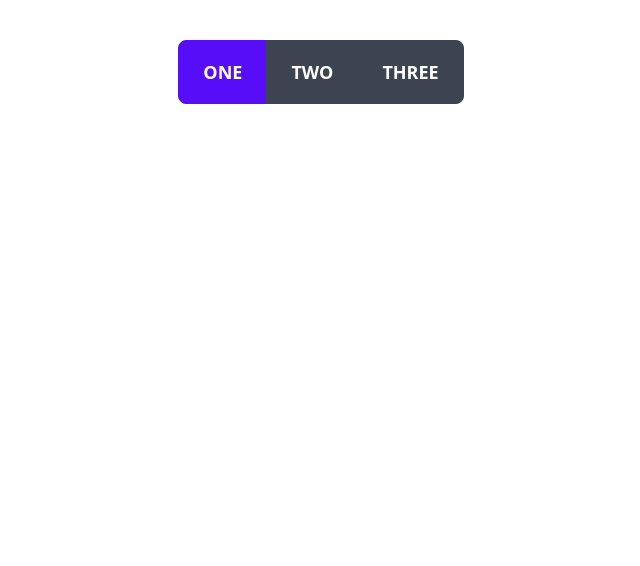
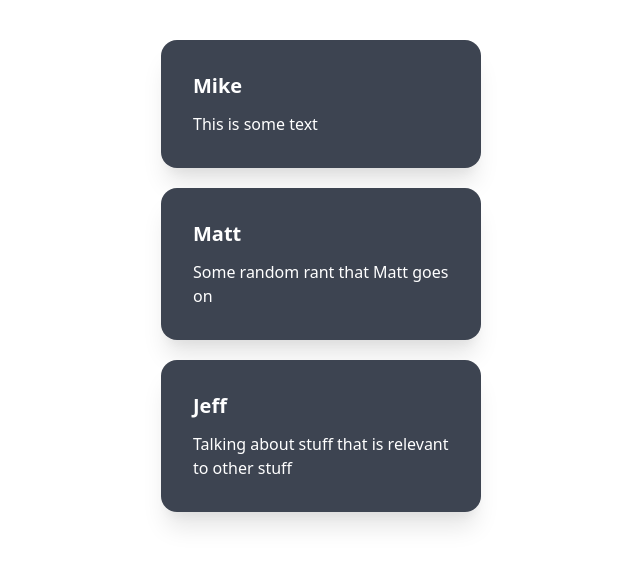
Before and after one commit to mikhail-karan/javascript-fundaments-svelte, a Svelte app: page / in a window 1280 px wide. Shown: the top 566 px of the page, without its empty margins (319-959 px from the left). Built offline with nearby package versions, Linux system fonts and the light colour scheme; what @tailwindcss/typography would draw is missing.

Commit message:
created data json with posts Looped over them in the template

```diff
--- a/src/App.svelte
+++ b/src/App.svelte
@@ -1,22 +1,21 @@
 <script>
-  let active = 0;
+  import data from './data.json'
+
+  let posts = data.data
+
 </script>
 
-<main class="flex w-full flex-col items-center mt-10 justify-center">
-  <div class="btn-group">
-    <button
-      on:click="{() => active = 0}"
-      class="btn btn-lg {active === 0 ? 'btn-active' : ''}">
-      One</button>
-    <button
-      on:click="{() => active = 1}"
-      class="btn btn-lg {active === 1 ? 'btn-active' : ''}">
-      Two</button>
-    <button
-      on:click="{() => active = 2}"
-      class="btn btn-lg {active === 2 ? 'btn-active' : ''}">
-      Three</button>
-  </div>
+<main class="flex w-full flex-col items-center mt-10 justify-center space-y-5">
+  <!-- https://daisyui.com/components/card/ -->
+  {#each posts as post }
+    <div class="card bg-neutral text-white w-80 shadow-xl">
+      <div class="card-body">
+        <h2 class="card-title">{post.author}</h2>
+        <p>{post.post}</p>
+      </div>
+    </div>
+  {/each}
+
 </main>
 
 <style>
--- /dev/null
+++ b/src/data.json
@@ -0,0 +1,19 @@
+{
+  "data": [
+    {
+      "id": 1,
+      "author": "Mike",
+      "post": "This is some text"
+    },
+    {
+      "id": 2,
+      "author": "Matt",
+      "post": "Some random rant that Matt goes on"
+    },
+    {
+      "id": 3,
+      "author": "Jeff",
+      "post": "Talking about stuff that is relevant to other stuff"
+    }
+  ]
+}
```
